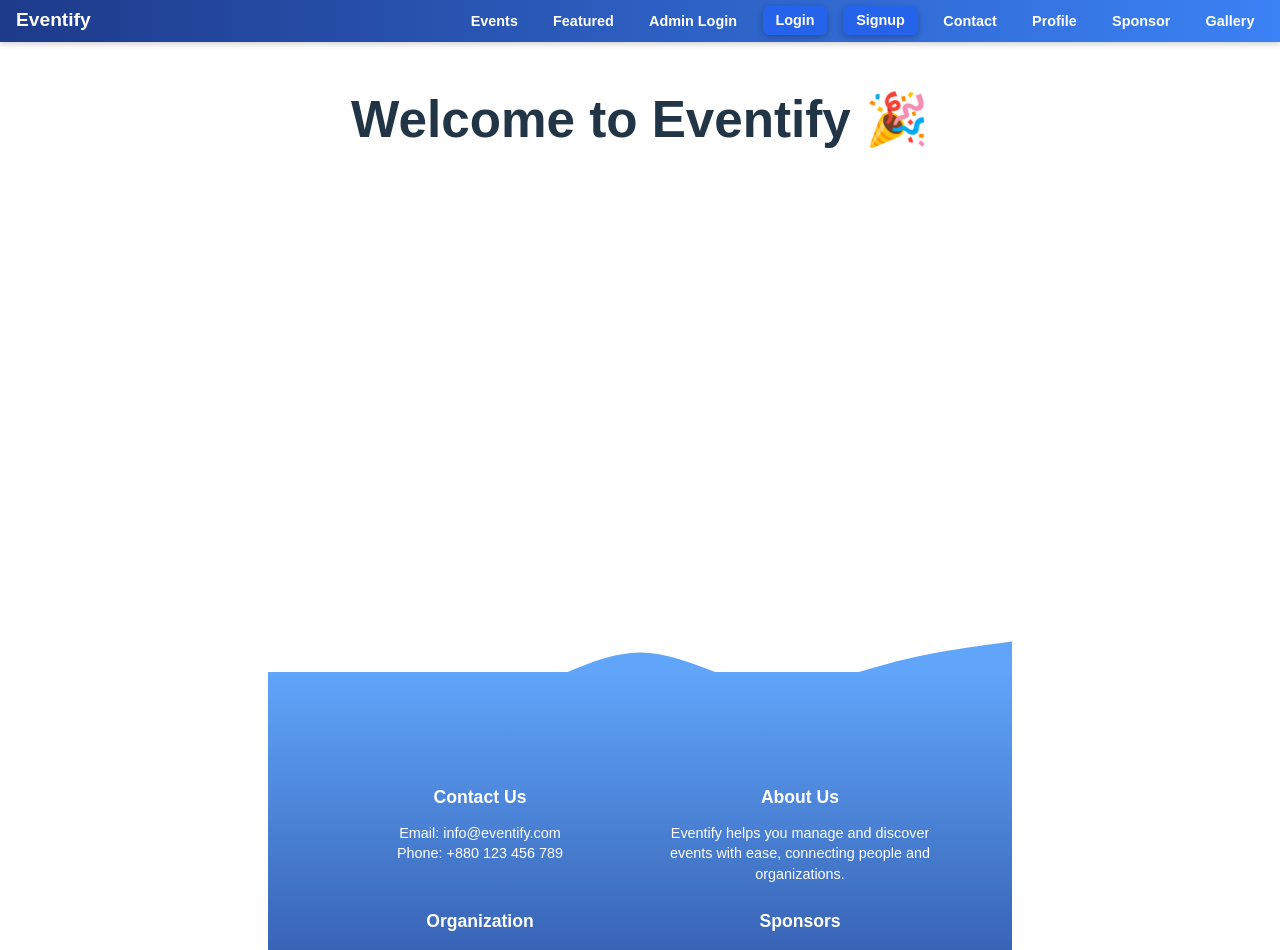
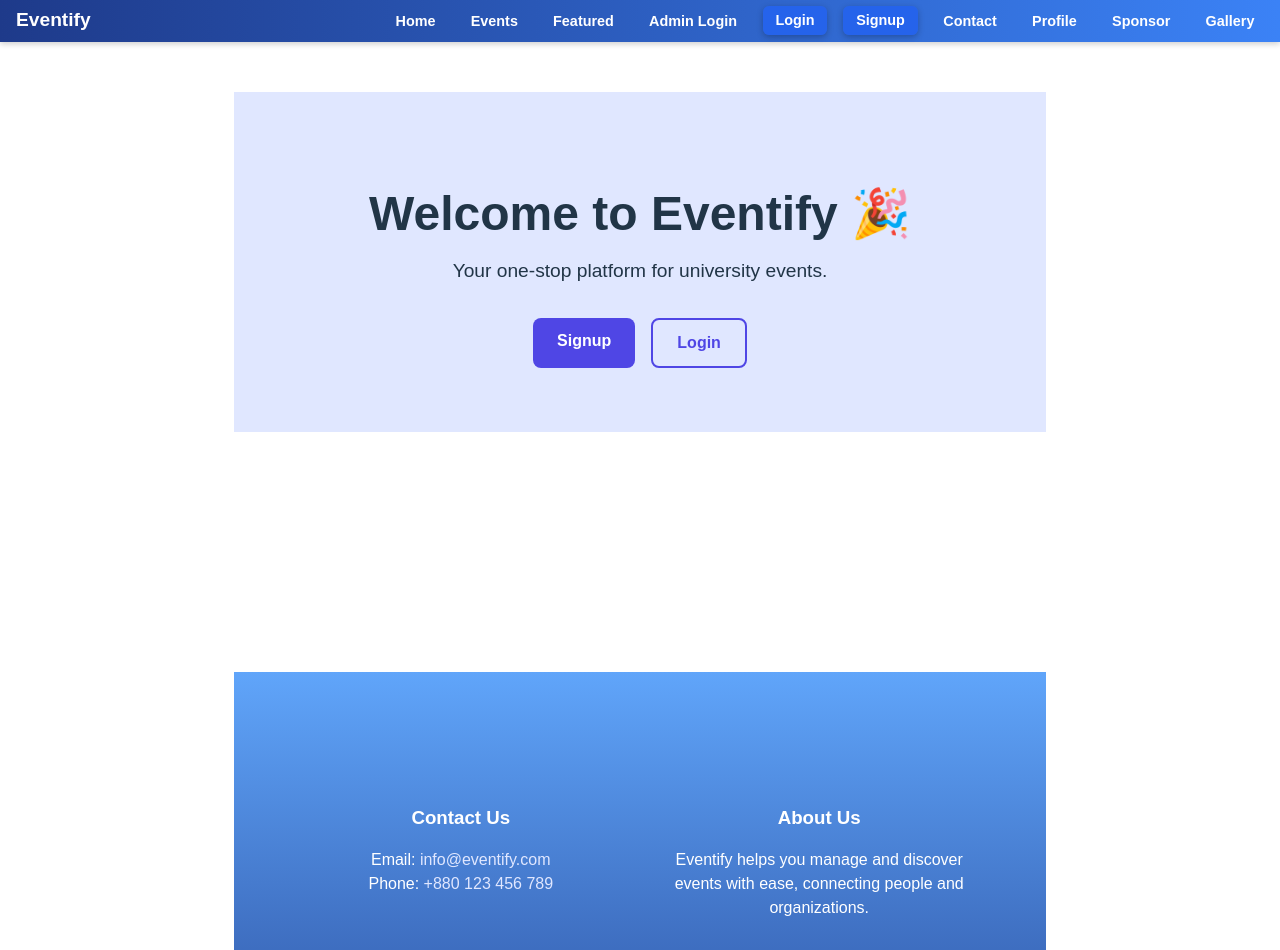
Before and after one commit to srabanimitra/Event_Org, a React (Vite) app in the folder front/: page / in a window 1280 px wide. Shown: the top 950 px of the page. Built offline with nearby package versions, Linux system fonts and the light colour scheme.

Commit message:
homeandfooter

```diff
--- a/front/src/App.jsx
+++ b/front/src/App.jsx
@@ -2,6 +2,7 @@ import React from "react";
 import { BrowserRouter as Router, Routes, Route } from "react-router-dom";
 import Navbar from "./components/Navbar";
 import Footer from "./components/footer";
+import Home from "./views/Home";
 import './App.css';
 import Login from "./components/login";
 import Signup from "./components/SignUp";
@@ -18,7 +19,7 @@ function App() {
       {/* Page Content */}
       <main style={{ paddingTop: "60px", minHeight: "80vh" }}>
         <Routes>
-
+          <Route path="/" element={<Home />} />
           <Route path="/events" element={<h1>Events Page</h1>} />
           <Route path="/featured" element={<h1>Featured Page</h1>} />
           <Route path="/admin" element={<AdminLogin />} />
--- a/front/src/components/Navbar.jsx
+++ b/front/src/components/Navbar.jsx
@@ -21,6 +21,7 @@ const Navbar = () => {
 
             {/* Nav Links */}
             <ul className={`nav-links ${menuOpen ? "open" : ""}`}>
+                <li><Link to="/">Home</Link></li>
                 <li><Link to="/events">Events</Link></li>
                 <li><Link to="/featured">Featured</Link></li>
                 <li><Link to="/admin">Admin Login</Link></li>
--- a/front/src/components/footer.css
+++ b/front/src/components/footer.css
@@ -1,9 +1,10 @@
 .footer {
   position: relative;
-  background: linear-gradient(180deg, #60a5fa, #1e3a8a); /* light → dark blue */
+  background: linear-gradient(180deg, #60a5fa, #1e3a8a);
   color: white;
   text-align: center;
-  padding-top: 80px;
+  padding-top: 100px;
+  overflow: hidden;
 }
 
 .wave {
@@ -19,20 +20,24 @@
 .footer-content {
   display: grid;
   grid-template-columns: repeat(auto-fit, minmax(220px, 1fr));
-  gap: 1.5rem;
+  gap: 2rem;
   padding: 2rem 4rem;
+  position: relative;
+  z-index: 1;
 }
 
 .footer-section h3 {
-  margin-bottom: 0.8rem;
-  font-size: 1.1rem;
-  font-weight: bold;
+  margin-bottom: 1rem;
 }
 
-.footer-section p,
-.footer-section li {
-  font-size: 0.9rem;
-  line-height: 1.4;
+.footer-section a {
+  color: #e0e7ff;
+  text-decoration: none;
+  transition: color 0.3s;
+}
+
+.footer-section a:hover {
+  color: #fff;
 }
 
 .footer-section ul {
@@ -41,8 +46,16 @@
 }
 
 .footer-bottom {
-  margin-top: 1rem;
+  margin-top: 2rem;
   padding: 1rem;
   background: rgba(0,0,0,0.2);
   font-size: 0.85rem;
 }
+
+/* Responsive */
+@media (max-width: 768px) {
+  .footer-content {
+    padding: 2rem;
+    gap: 1.5rem;
+  }
+}
--- a/front/src/components/footer.jsx
+++ b/front/src/components/footer.jsx
@@ -4,23 +4,18 @@ import "./Footer.css";
 const Footer = () => {
   return (
     <footer className="footer">
-            {/* Wave SVG */}
       <div className="wave"></div>
 
-            {/* Footer Content */}
       <div className="footer-content">
         <div className="footer-section">
           <h3>Contact Us</h3>
-                    <p>Email: info@eventify.com</p>
-                    <p>Phone: +880 123 456 789</p>
+          <p>Email: <a href="mailto:info@eventify.com">info@eventify.com</a></p>
+          <p>Phone: <a href="tel:+880123456789">+880 123 456 789</a></p>
         </div>
 
         <div className="footer-section">
           <h3>About Us</h3>
-                    <p>
-                        Eventify helps you manage and discover events with ease, connecting
-                        people and organizations.
-                    </p>
+          <p>Eventify helps you manage and discover events with ease, connecting people and organizations.</p>
         </div>
 
         <div className="footer-section">
--- /dev/null
+++ b/front/src/views/Home.css
@@ -0,0 +1,81 @@
+.hero {
+  display: flex;
+  flex-direction: column;
+  align-items: center;
+  justify-content: center;
+  padding: 6rem 2rem 4rem;
+  background: #e0e7ff;
+  text-align: center;
+}
+
+.hero h1 {
+  font-size: 3rem;
+  margin-bottom: 1rem;
+}
+
+.hero p {
+  font-size: 1.2rem;
+  margin-bottom: 2rem;
+}
+
+.buttons {
+  display: flex;
+  gap: 1rem;
+}
+
+.btn {
+  background: #4f46e5;
+  color: white;
+  padding: 0.7rem 1.5rem;
+  border-radius: 0.5rem;
+  text-decoration: none;
+  font-weight: 600;
+}
+
+.btn:hover {
+  background: #4338ca;
+}
+
+.btn-outline {
+  background: transparent;
+  border: 2px solid #4f46e5;
+  color: #4f46e5;
+}
+
+.btn-outline:hover {
+  background: #4f46e5;
+  color: white;
+}
+
+/* Featured events cards */
+.featured-events {
+  padding: 3rem 2rem;
+  text-align: center;
+}
+
+.featured-events h2 {
+  font-size: 2rem;
+  margin-bottom: 2rem;
+}
+
+.cards {
+  display: flex;
+  flex-wrap: wrap;
+  gap: 1.5rem;
+  justify-content: center;
+}
+
+.card {
+  background: white;
+  padding: 1.5rem 2rem;
+  border-radius: 0.5rem;
+  box-shadow: 0 2px 8px rgba(0,0,0,0.1);
+  min-width: 200px;
+}
+
+/* Responsive */
+@media (max-width: 768px) {
+  .hero h1 { font-size: 2rem; }
+  .hero p { font-size: 1rem; }
+  .cards { flex-direction: column; gap: 1rem; }
+}
--- /dev/null
+++ b/front/src/views/Home.jsx
@@ -0,0 +1,18 @@
+import React from "react";
+import { Link } from "react-router-dom";
+import "./Home.css";
+
+export default function Home() {
+  return (
+    <div>
+      <section className="hero">
+        <h1>Welcome to Eventify 🎉</h1>
+        <p>Your one-stop platform for university events.</p>
+        <div className="buttons">
+          <Link to="/signup" className="btn">Signup</Link>
+          <Link to="/login" className="btn btn-outline">Login</Link>
+        </div>
+      </section>
+    </div>
+  );
+}
```
Lines whose indentation alone changed are shown as unchanged.
